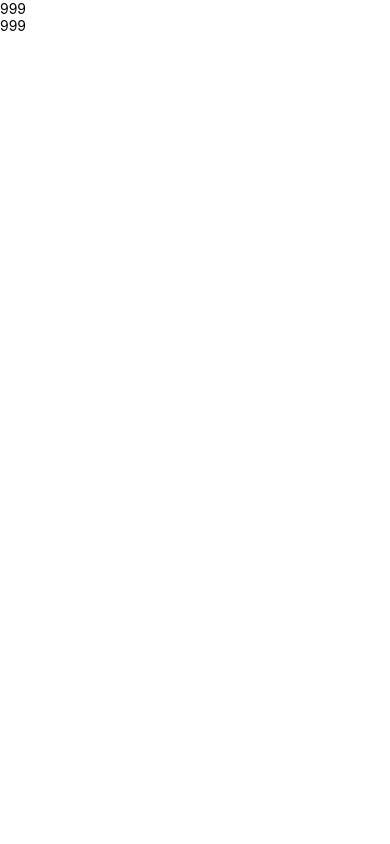
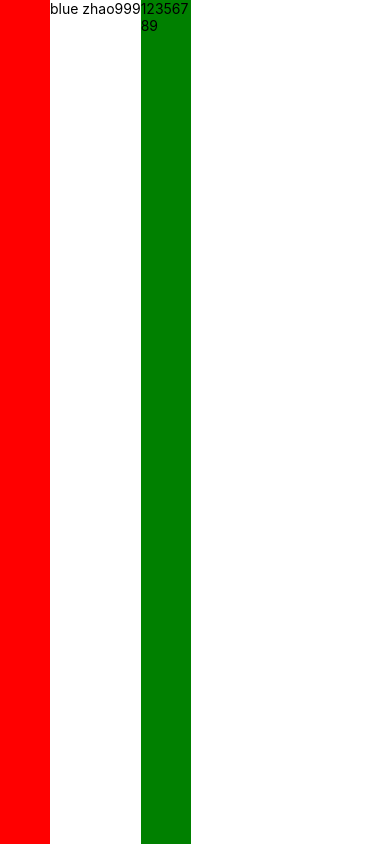
Before and after one commit to lingziyb/react-native-ancient-costume, a React Native app: screen / in a window 390 px wide. Built offline with nearby package versions, Linux system fonts and the light colour scheme.

Commit message:
进度：使用Flexbox布局

```diff
--- a/App.js
+++ b/App.js
@@ -1,6 +1,6 @@
 import React, { Component } from 'react';
 import {
-	Text, Image, View
+	Text, Image, View, StyleSheet
 } from 'react-native';
 
 class Greeting extends Component {
@@ -12,7 +12,7 @@ class Greeting extends Component {
 			this.setState( pre => {
 				return { showText: !pre.showText };
 			} )
-		}, 1000 )
+		}, 3000 );
 	}
 
 	render() {
@@ -26,10 +26,20 @@ class Greeting extends Component {
 export default class App extends Component {
 	render() {
 		return (
-			<View>
-				<Greeting text='lingli888'></Greeting>
-				<Greeting text='zhao'></Greeting>
+			<View style={{ flex: 1, flexDirection: 'row' }}>
+				<View style={{ width: 50, backgroundColor: 'red' }} text='red lingli888'></View>
+				<Greeting style={{ width: 50, backgroundColor: 'blue' }} text='blue zhao'></Greeting>
+				<Text style={{ width: 50, backgroundColor: 'green' }}>12356789</Text>
 			</View>
 		);
 	}
 }
+
+const styles = StyleSheet.create( {
+	red: {
+		color: 'red'
+	},
+	blue: {
+		color: 'blue'
+	}
+} );
```
